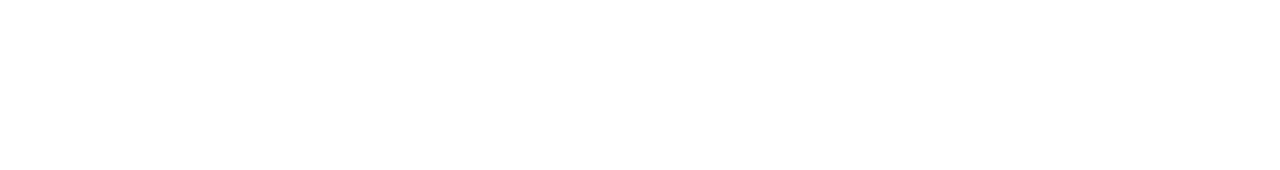
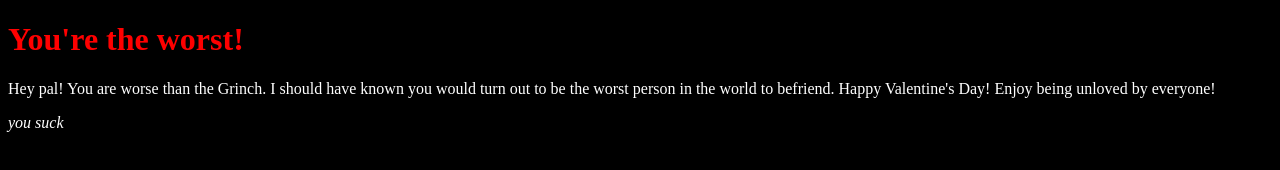
Before and after one commit to jacquibailey/valentines2016, a plain HTML site: page hate/hateso.html in a window 1280 px wide. Drawn offline with Linux system fonts and the light colour scheme.

Commit message:
colors and such

```diff
--- a/hate/hateso.html
+++ b/hate/hateso.html
@@ -2,10 +2,26 @@
 <html>
 <head>
 <meta name="viewport" content="width=device-width, initial-scale=1, shrink-to-fit=no" />
-<title></title>
+
+<title>You Suck</title>
+
+<style>
+body {background-color: black;}
+p {color: white;}
+h1 {color: red;}
+
+</style>
+
 </head>
+
+<h1>You're the worst!</h1>
 
 <body>
 
+<p> Hey pal! You are worse than the Grinch. I should have known you would turn out to be the worst person in the world to befriend. Happy Valentine's Day! Enjoy being unloved by everyone!</p>
+
+<p><i>you suck</i></p>
+
+
 </body>
 </html>
```
Also changed, not shown: index.html (+1 -1 lines).
